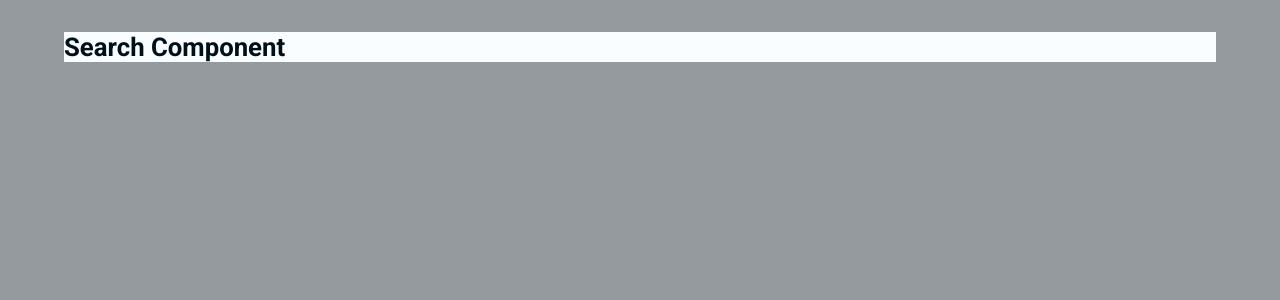
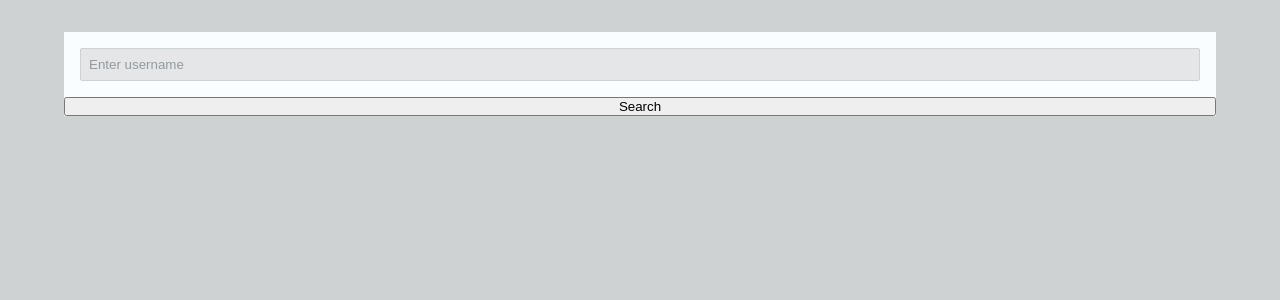
Before and after one commit to Katiao/github-repositories-explorer, a React (Create React App) app: page / in a window 1280 px wide. Shown: the top 300 px of the page. Built offline with nearby package versions, Linux system fonts and the light colour scheme.

Commit message:
syle form input

```diff
--- a/src/App.js
+++ b/src/App.js
@@ -1,5 +1,5 @@
 import React from "react";
-import styled from "styled-components";
+//import styled from "styled-components";
 import { GithubContext } from "./context/context";
 import Search from "./components/Search";
 import "./App.css";
@@ -8,19 +8,17 @@ function App() {
   const data = React.useContext(GithubContext);
   console.log(data);
   return (
-    <Wrapper>
-      <div className="container">
-        <Search />
-      </div>
-    </Wrapper>
+    <>
+      <Search />
+    </>
   );
 }
 
-const Wrapper = styled.div`
+/* const Wrapper = styled.div`
   background-color: var(--clr-primary-white);
   width: 90vw;
   margin: 2rem auto;
   max-width: 1170px;
-`;
+`; */
 
 export default App;
--- a/src/components/Search.js
+++ b/src/components/Search.js
@@ -1,11 +1,52 @@
 import React from "react";
+import styled from "styled-components";
+import { GithubContext } from "../context/context";
 
 const Search = () => {
   return (
-    <div>
-      <h1>Search Component</h1>
-    </div>
+    <Wrapper className="section">
+      <div className="section-center">
+        <form>
+          <div className="form-control">
+            <input
+              type="text"
+              placeholder="Enter username"
+              //value={user}
+              //onChange={(e) => setUser(e.target.value)}
+            />
+            <button type="submit">Search</button>
+          </div>
+        </form>
+      </div>
+    </Wrapper>
   );
 };
 
+const Wrapper = styled.section`
+  .section-center {
+    background-color: var(--clr-primary-white);
+    width: 90vw;
+    margin: 2rem auto;
+    max-width: 1170px;
+  }
+  .form-control {
+    background-color: var(--clr-primary-white);
+    display: flex;
+    flex-direction: column;
+    input {
+      outline: none;
+      border: 1px solid;
+      border-color: var(--clr-dark-grey);
+      border-width: thin;
+      color: var(--clr-primary-black);
+      padding: 0.5rem 0.5rem;
+      background-color: var(--clr-light-grey);
+      margin: 1rem;
+      border-radius: 2px;
+    }
+    input::placeholder {
+      color: var(--clr-darker-grey);
+    }
+  }
+`;
 export default Search;
--- a/src/index.css
+++ b/src/index.css
@@ -7,13 +7,14 @@
 change hue. Primary color to be 100% saturated */
 :root {
   --clr-primary-blue: hsl(202, 100%, 50%);
-  --clr-dark-grey: hsl(202, 5%, 60%);
-  --clr-light-grey: hsl(202, 5%, 80%);
+  --clr-light-grey: hsl(202, 5%, 90%);
+  --clr-dark-grey: hsl(202, 5%, 82%);
+  --clr-darker-grey: hsl(202, 5%, 60%);
   --clr-primary-black: hsl(202, 100%, 5%);
   --clr-primary-white: hsl(202, 100%, 99%);
 
-  --spacing: 0.1rem;
-  --radius: 0.25rem;
+  /* --spacing: 0.1rem;
+  --radius: 0.25rem; */
 }
 
 /* GLOBAL STYLES */
@@ -38,5 +39,5 @@ body {
   We can now simply change the font size 	and all the measurements in rem will scale up or down accordingly.
 	1 rem = 10px; 10px/16px = 62.5%
   */
-  font-size: 80.5%;
+  font-size: 62.5%;
 }
```
